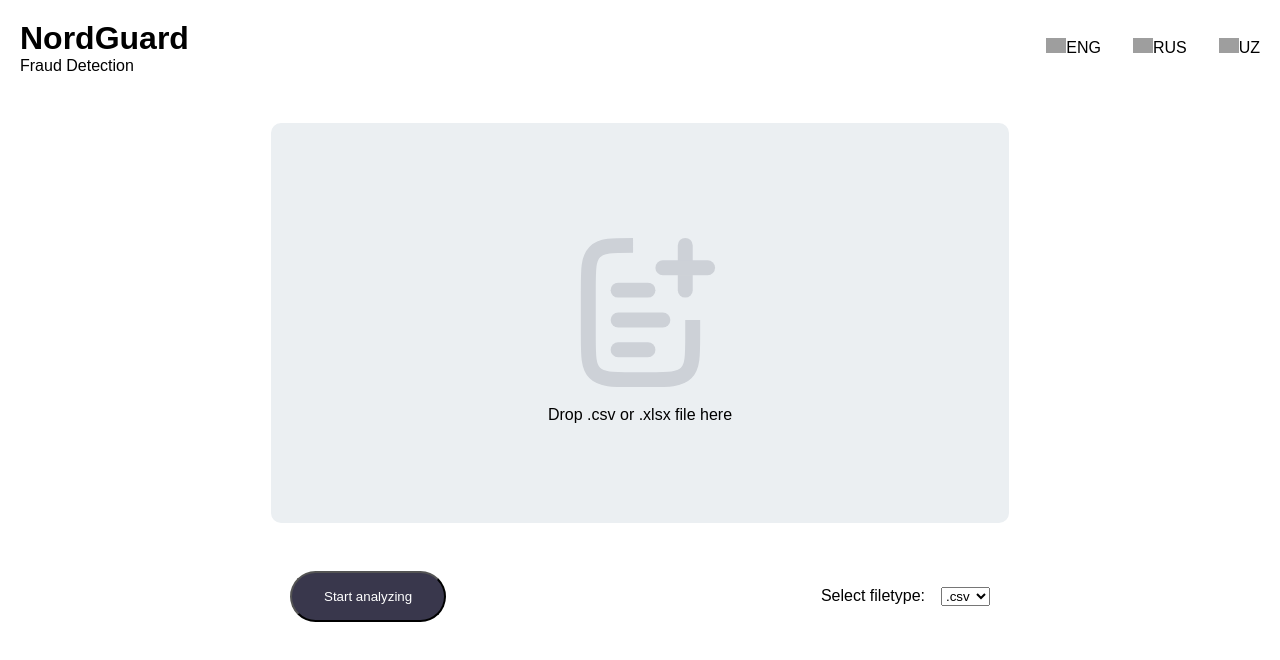
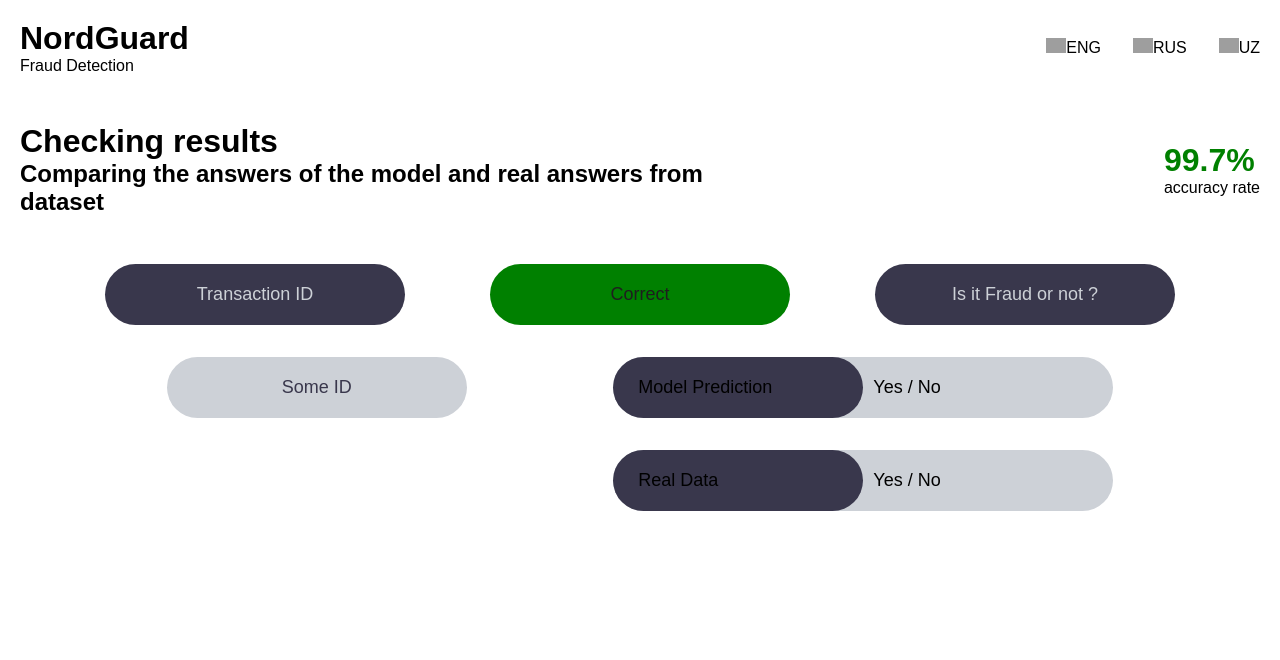
Before and after one commit to mirzoyoqubcode/NordGuard, a React (Vite) app in the folder NordGuard/: page /details in a window 1280 px wide. Shown: the top 660 px of the page. Built offline with nearby package versions, Linux system fonts and the light colour scheme; grey boxes are pictures that could not be loaded; a web font is replaced by a local one.

Commit message:
added details page

```diff
--- a/NordGuard/package.json
+++ b/NordGuard/package.json
@@ -13,13 +13,17 @@
     "i18next": "^23.8.1",
     "i18next-browser-languagedetector": "^7.2.0",
     "i18next-http-backend": "^2.4.2",
+    "localforage": "^1.10.0",
+    "match-sorter": "^6.3.4",
     "papaparse": "^5.4.1",
     "react": "^18.2.0",
     "react-dom": "^18.2.0",
     "react-dropzone": "^14.2.3",
     "react-i18next": "^14.0.1",
     "react-loading": "^2.0.3",
+    "react-router-dom": "^6.22.0",
     "react-spinners": "^0.13.8",
+    "sort-by": "^1.2.0",
     "xlsx": "^0.18.5"
   },
   "devDependencies": {
--- a/NordGuard/src/App.jsx
+++ b/NordGuard/src/App.jsx
@@ -1,10 +1,14 @@
 import "./App.css";
+import Details from "./components/Details/Details";
 import Main from "./components/Main/Main";
-
+import { Routes, Route } from "react-router-dom";
 function App() {
   return (
     <>
-      <Main />
+      <Routes>
+        <Route path="/" element={<Main />} />
+        <Route path="/details" element={<Details />} />
+      </Routes>
     </>
   );
 }
--- /dev/null
+++ b/NordGuard/src/components/Details/Details.jsx
@@ -0,0 +1,92 @@
+import React from "react";
+import styles from "./Details.module.scss";
+import { useTranslation } from "react-i18next";
+const Details = () => {
+  const { t } = useTranslation();
+  return (
+    <div className={styles.main}>
+      <div className={styles.title}>
+        <div className={styles.navbar}>
+          <div className={styles.navbar_title}>
+            <h1>NordGuard</h1>
+            <p>{t("frauddetect")}</p>
+          </div>
+          <div className={styles.lang}>
+            <p
+              onClick={() => i18n.changeLanguage("en")}
+              className={styles.language}
+            >
+              <img
+                src="https://flagcdn.com/w20/us.png"
+                srcset="https://flagcdn.com/w40/us.png 2x"
+                width="20"
+                alt="United States"
+              />
+              ENG
+            </p>
+            <p
+              onClick={() => i18n.changeLanguage("ru")}
+              className={styles.language}
+            >
+              <img
+                src="https://flagcdn.com/w20/ru.png"
+                srcset="https://flagcdn.com/w40/ru.png 2x"
+                width="20"
+                alt="Russia"
+              />
+              RUS
+            </p>
+            <p
+              onClick={() => i18n.changeLanguage("uz")}
+              className={styles.language}
+            >
+              <img
+                src="https://flagcdn.com/w20/uz.png"
+                srcset="https://flagcdn.com/w40/uz.png 2x"
+                width="20"
+                alt="Germany"
+              />
+              UZ
+            </p>
+          </div>
+        </div>
+        <div className={styles.details}>
+          <div className={styles.details_info}>
+            <div className={styles.info_d}>
+              <h1>{t("check")}</h1>
+              <h2>{t("check_info")}</h2>
+            </div>
+            <div>
+              <h1 className={styles.percentage}>99.7%</h1>
+              <p>{t("acc")}</p>
+            </div>
+          </div>
+
+          <div className={styles.btn_details}>
+            <article>{t("id")}</article>
+            <article className={styles.correct}>{t("correct")}</article>
+            <article>{t("fraud")}</article>
+          </div>
+          <div className={styles.btn_details1}>
+            <div>
+              <article className={styles.some_id}>Some ID</article>
+            </div>
+
+            <div>
+              <article className={styles.outer}>
+                <div className={styles.inner}>{t("ModelPrediction")}</div>{" "}
+                <p> Yes / No</p>
+              </article>
+              <article className={styles.outer}>
+                <div className={styles.inner}>{t("RealData")}</div>
+                <p> Yes / No</p>
+              </article>
+            </div>
+          </div>
+        </div>
+      </div>
+    </div>
+  );
+};
+
+export default Details;
--- /dev/null
+++ b/NordGuard/src/components/Details/Details.module.scss
@@ -0,0 +1,91 @@
+.main {
+  background-color: #fff;
+  .lang {
+    display: flex;
+    align-items: center;
+    justify-content: center;
+    gap: 2rem;
+    cursor: pointer;
+  }
+  .title {
+    padding: 20px;
+  }
+
+  .navbar {
+    display: flex;
+    align-items: center;
+    justify-content: space-between;
+  }
+  .title_loading {
+    h1,
+    p {
+      font-size: 18px;
+    }
+    float: right;
+    margin-top: 2rem;
+  }
+  .details_info {
+    display: flex;
+    align-items: center;
+    justify-content: space-between;
+    margin: 3rem 0;
+    .info_d {
+      width: 700px;
+    }
+    .percentage {
+      color: green;
+    }
+  }
+  .btn_details1 {
+    display: flex;
+    justify-content: space-evenly;
+    margin: 2rem 0;
+    .some_id {
+      text-align: center;
+      background-color: #cdd1d7;
+      width: 300px;
+      font-size: 18px;
+      padding: 20px 25px;
+      border-radius: 49px;
+      color: #39374c;
+    }
+    .outer {
+      display: flex;
+      align-items: center;
+      margin-bottom: 2rem;
+      width: 500px;
+      background-color: #cdd1d7;
+      font-size: 18px;
+      border-radius: 49px;
+      p {
+        cursor: pointer;
+      }
+      .inner {
+        margin-right: 10px;
+        background-color: #39374c;
+        width: 250px;
+        padding: 20px 25px;
+        outline: none;
+        border-radius: 49px;
+      }
+    }
+  }
+  .btn_details {
+    display: flex;
+    align-items: center;
+    justify-content: space-evenly;
+    article {
+      text-align: center;
+      background-color: #39374c;
+      width: 300px;
+      font-size: 18px;
+      padding: 20px 25px;
+      border-radius: 49px;
+      color: #cdd1d7;
+    }
+    .correct {
+      background-color: green;
+      color: #1e1e1e;
+    }
+  }
+}
--- a/NordGuard/src/components/Modal/Modal.jsx
+++ b/NordGuard/src/components/Modal/Modal.jsx
@@ -1,6 +1,9 @@
 import React from "react";
-import styles from "./Modal.module.scss";
+import style from "./Modal.module.scss";
+import { Link } from "react-router-dom";
+import { useTranslation } from "react-i18next";
 const Modal = ({ children, onClose }) => {
+  const { t } = useTranslation();
   const styles = {
     overlay: {
       position: "fixed",
@@ -39,6 +42,9 @@ const Modal = ({ children, onClose }) => {
           <button style={styles.closeButton} onClick={onClose}>
             X
           </button>
+          <Link to={"/details"} className={style.more}>
+            {t("more")} ...
+          </Link>
         </div>
       </div>
     </div>
--- a/NordGuard/src/components/Modal/Modal.module.scss
+++ b/NordGuard/src/components/Modal/Modal.module.scss
@@ -0,0 +1,4 @@
+.more {
+  text-decoration: none;
+  color: black;
+}
--- a/NordGuard/src/i18n.js
+++ b/NordGuard/src/i18n.js
@@ -15,6 +15,16 @@ i18next
           drop: "Drop .csv or .xlsx file here",
           start: "Start analyzing",
           select: "Select filetype",
+          more: "More information",
+          check: "Checking results",
+          check_info:
+            "Comparing the answers of the model and real answers from dataset",
+          acc: "accuracy rate",
+          id: "Transaction ID",
+          correct: "Correct",
+          fraud: "Is it Fraud or not ?",
+          ModelPrediction: "Model Prediction",
+          RealData: "Real Data",
         },
       },
       uz: {
@@ -23,6 +33,16 @@ i18next
           drop: "Bu yerga .csv yoki .xlsx faylini tashlang",
           start: "Tahlil qilishni boshlang",
           select: "Fayl turini tanlang",
+          more: "Batafsil ma'lumot",
+          check: "Natijalarni tekshirish",
+          check_info:
+            "Modelning javoblarini va ma'lumotlar to'plamidan haqiqiy javoblarni solishtirish",
+          acc: "aniqlik darajasi",
+          id: "Tranzaksiya identifikatori",
+          correct: "To'gri",
+          fraud: "Bu Firibgarlikmi yoki yo'qmi?",
+          ModelPrediction: "Modal bashorat",
+          RealData: "Haqiqiy ma'lumotlar",
         },
       },
       ru: {
@@ -31,6 +51,16 @@ i18next
           drop: "Перетащите сюда файл .csv или .xlsx.",
           start: "Начните анализировать",
           select: "Выберите тип файла",
+          more: "Больше информации",
+          check: "Проверка результатов",
+          check_info:
+            "Сравнение ответов модели и реальных ответов из набора данных",
+          acc: "точность",
+          id: "ID транзакции",
+          correct: "Правильный",
+          fraud: "Это мошенничество или нет?",
+          ModelPrediction: "Модальное предсказание",
+          RealData: "Реальные данные",
         },
       },
     },
--- a/NordGuard/src/main.jsx
+++ b/NordGuard/src/main.jsx
@@ -3,9 +3,11 @@ import ReactDOM from "react-dom/client";
 import App from "./App.jsx";
 import "./i18n";
 import "./index.css";
-
+import { BrowserRouter } from "react-router-dom";
 ReactDOM.createRoot(document.getElementById("root")).render(
   <React.StrictMode>
-    <App />
+    <BrowserRouter>
+      <App />
+    </BrowserRouter>
   </React.StrictMode>
 );
```
Also changed, not shown: 1 other file (tests, documents, lock files or other folders).
